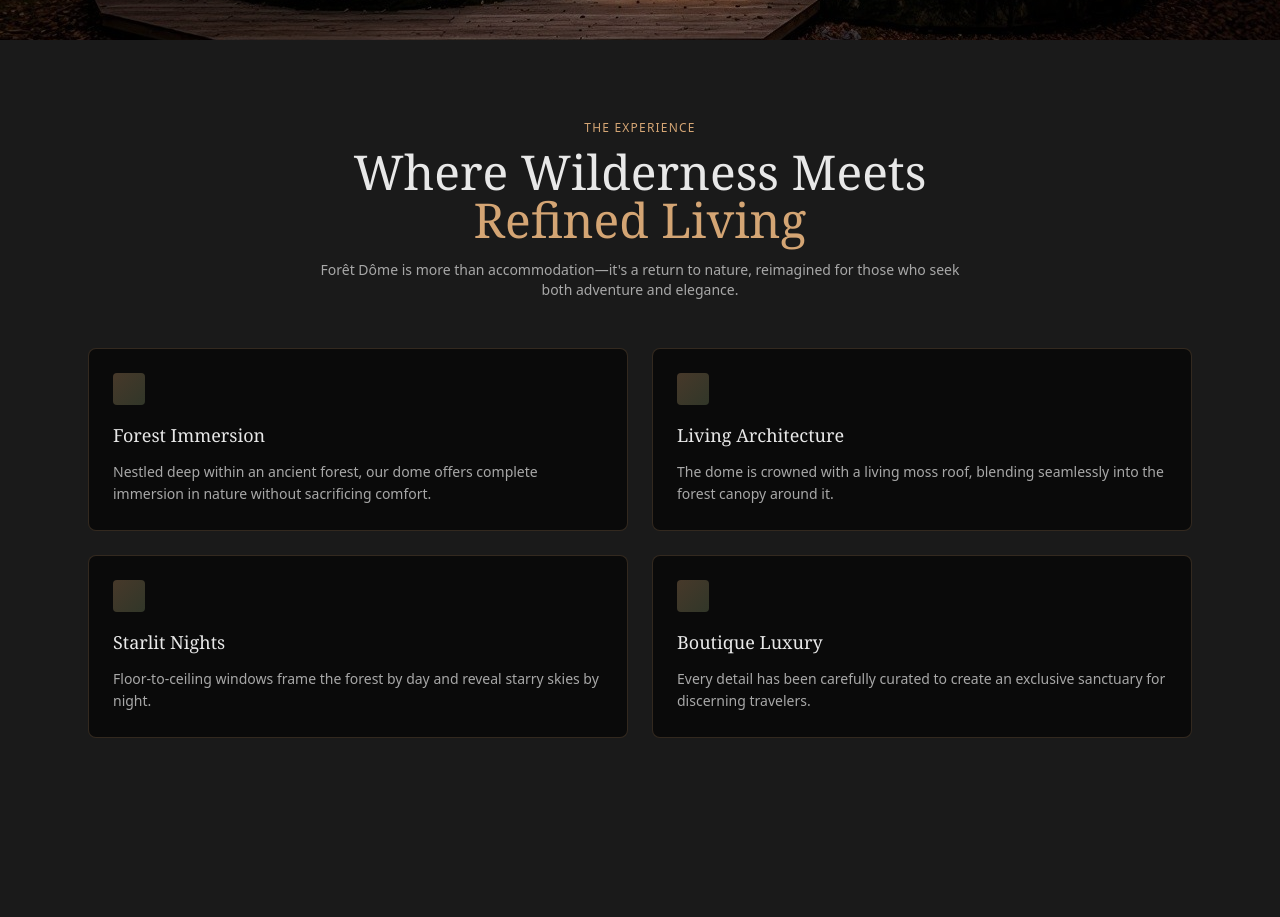
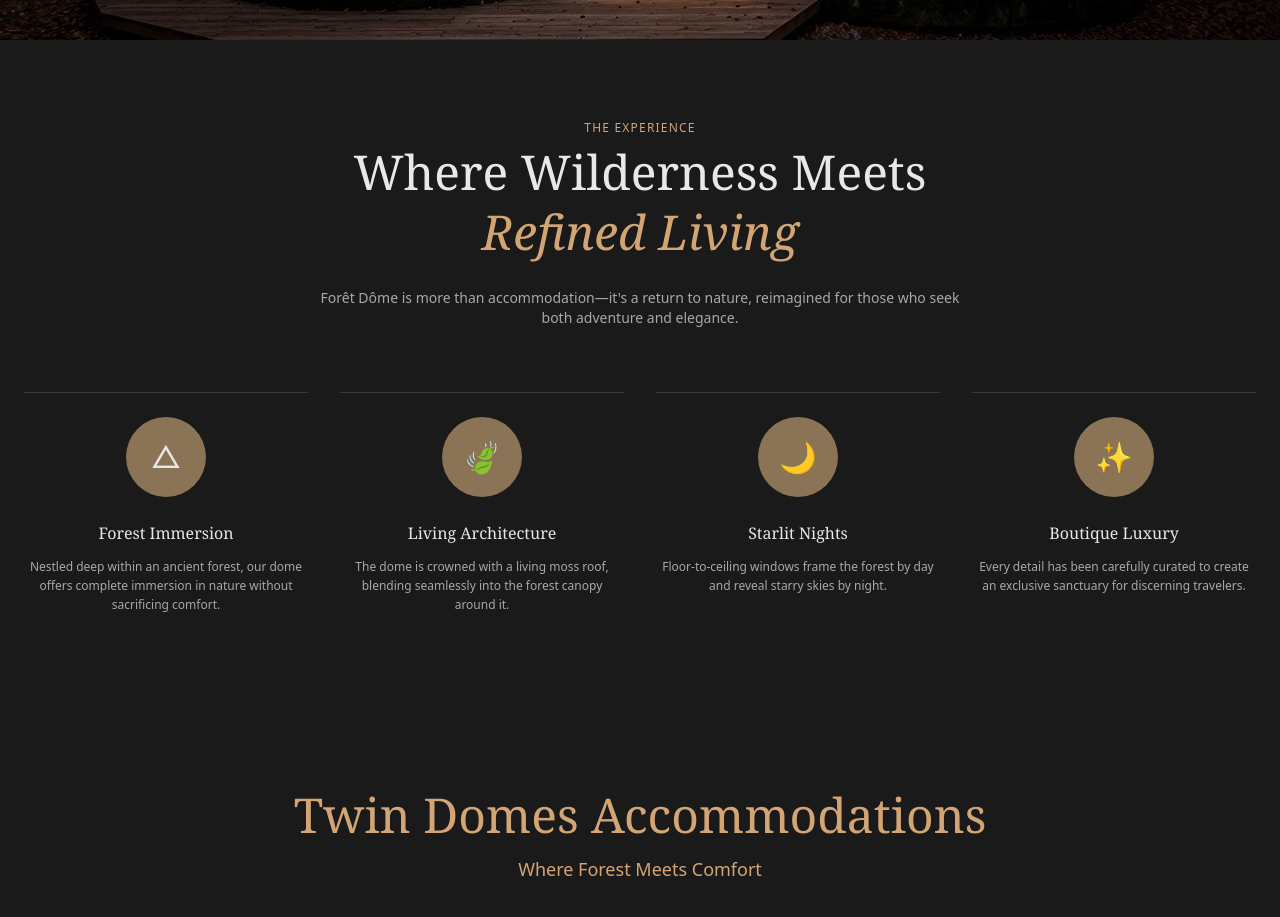
Before and after one commit to TNLConsulting/escapia, a Next.js app: page / in a window 1280 px wide. Shown: the part 760-1677 px from the top of the page. Built offline with nearby package versions, Linux system fonts and the light colour scheme.

Commit message:
Experience: 4-column layout with circular icon boxes exact from preview

```diff
--- a/src/components/Experience.tsx
+++ b/src/components/Experience.tsx
@@ -2,33 +2,37 @@
 
 export function Experience() {
   const cards = [
-    { title: "Forest Immersion", desc: "Nestled deep within an ancient forest, our dome offers complete immersion in nature without sacrificing comfort." },
-    { title: "Living Architecture", desc: "The dome is crowned with a living moss roof, blending seamlessly into the forest canopy around it." },
-    { title: "Starlit Nights", desc: "Floor-to-ceiling windows frame the forest by day and reveal starry skies by night." },
-    { title: "Boutique Luxury", desc: "Every detail has been carefully curated to create an exclusive sanctuary for discerning travelers." }
+    { title: "Forest Immersion", desc: "Nestled deep within an ancient forest, our dome offers complete immersion in nature without sacrificing comfort.", icon: "△" },
+    { title: "Living Architecture", desc: "The dome is crowned with a living moss roof, blending seamlessly into the forest canopy around it.", icon: "🍃" },
+    { title: "Starlit Nights", desc: "Floor-to-ceiling windows frame the forest by day and reveal starry skies by night.", icon: "🌙" },
+    { title: "Boutique Luxury", desc: "Every detail has been carefully curated to create an exclusive sanctuary for discerning travelers.", icon: "✨" }
   ];
 
   return (
     <section id="experience" className="w-full py-20" style={{ backgroundColor: "#1a1a1a" }}>
-      <div className="max-w-6xl mx-auto px-6">
+      <div className="max-w-7xl mx-auto px-6">
         <p className="text-xs tracking-widest uppercase text-center mb-3" style={{ color: "#d4a574" }}>The Experience</p>
-        <h2 className="text-4xl md:text-5xl font-serif font-light text-center mb-4" style={{ color: "#e8e8e8" }}>
-          Where Wilderness Meets <br />
-          <span style={{ color: "#d4a574" }}>Refined Living</span>
+        <h2 className="text-4xl md:text-5xl font-serif font-light text-center mb-3" style={{ color: "#e8e8e8" }}>
+          Where Wilderness Meets
         </h2>
-        <p className="text-center max-w-2xl mx-auto mb-12 text-sm" style={{ color: "#a8a8a8" }}>
+        <h2 className="text-4xl md:text-5xl font-serif font-light text-center mb-8" style={{ color: "#d4a574", fontStyle: "italic" }}>
+          Refined Living
+        </h2>
+        <p className="text-center max-w-2xl mx-auto mb-16 text-sm" style={{ color: "#a8a8a8" }}>
           Forêt Dôme is more than accommodation—it's a return to nature, reimagined for those who seek both adventure and elegance.
         </p>
 
-        <div className="grid md:grid-cols-2 gap-6">
+        <div className="grid grid-cols-1 md:grid-cols-4 gap-8">
           {cards.map((card, i) => (
-            <div key={i} className="p-6" style={{ backgroundColor: "#0a0a0a", border: "1px solid rgba(212, 165, 116, 0.2)", borderRadius: "8px" }}>
+            <div key={i} className="text-center" style={{ borderTop: "1px solid rgba(212, 165, 116, 0.2)", paddingTop: "24px" }}>
               <div
-                className="w-8 h-8 rounded mb-4 flex items-center justify-center text-lg"
-                style={{ background: "linear-gradient(135deg, rgba(212, 165, 116, 0.3), rgba(139, 157, 111, 0.3))" }}
-              />
-              <h3 className="text-lg font-serif font-light mb-3" style={{ color: "#e8e8e8" }}>{card.title}</h3>
-              <p className="text-sm" style={{ color: "#a8a8a8", lineHeight: "1.6" }}>{card.desc}</p>
+                className="w-20 h-20 rounded-full flex items-center justify-center text-3xl mx-auto mb-6"
+                style={{ backgroundColor: "#8b7355", color: "#e8e8e8" }}
+              >
+                {card.icon}
+              </div>
+              <h3 className="text-base font-serif font-light mb-3" style={{ color: "#e8e8e8" }}>{card.title}</h3>
+              <p className="text-xs" style={{ color: "#a8a8a8", lineHeight: "1.6" }}>{card.desc}</p>
             </div>
           ))}
         </div>
```
